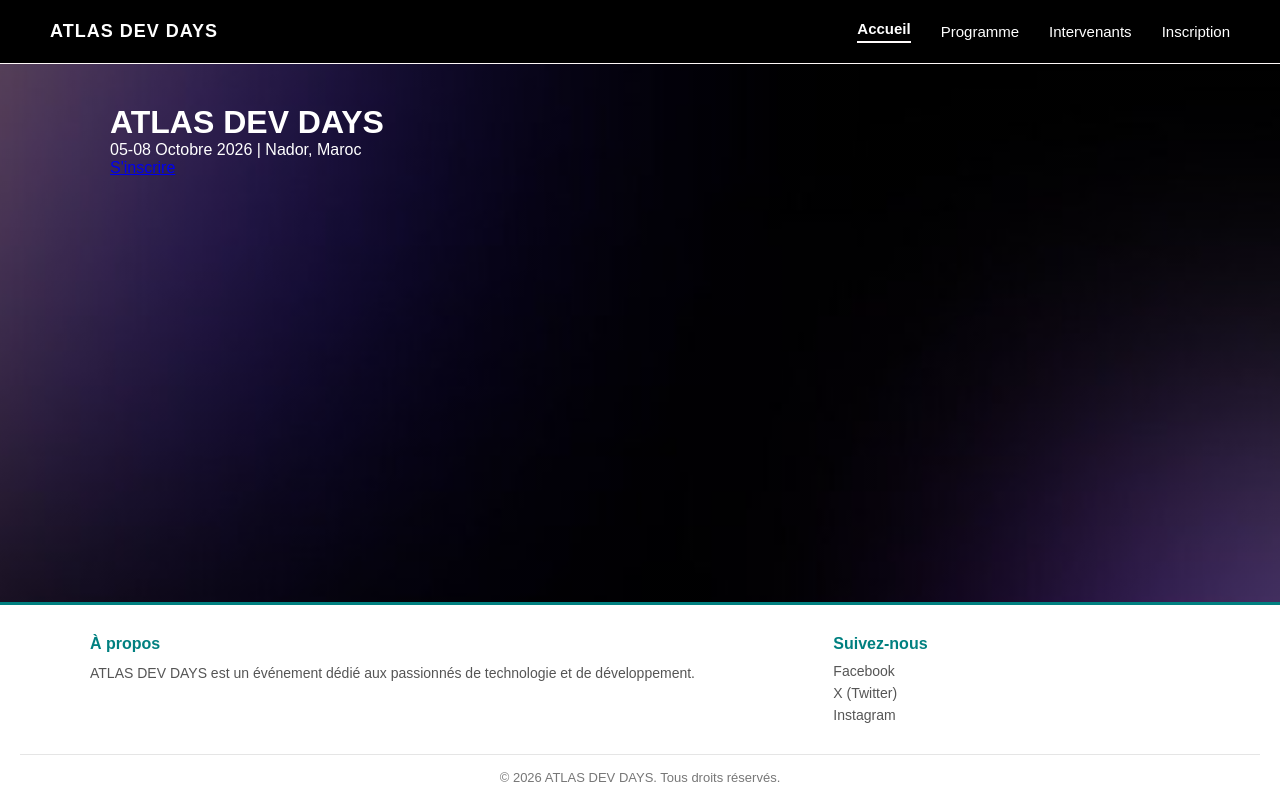
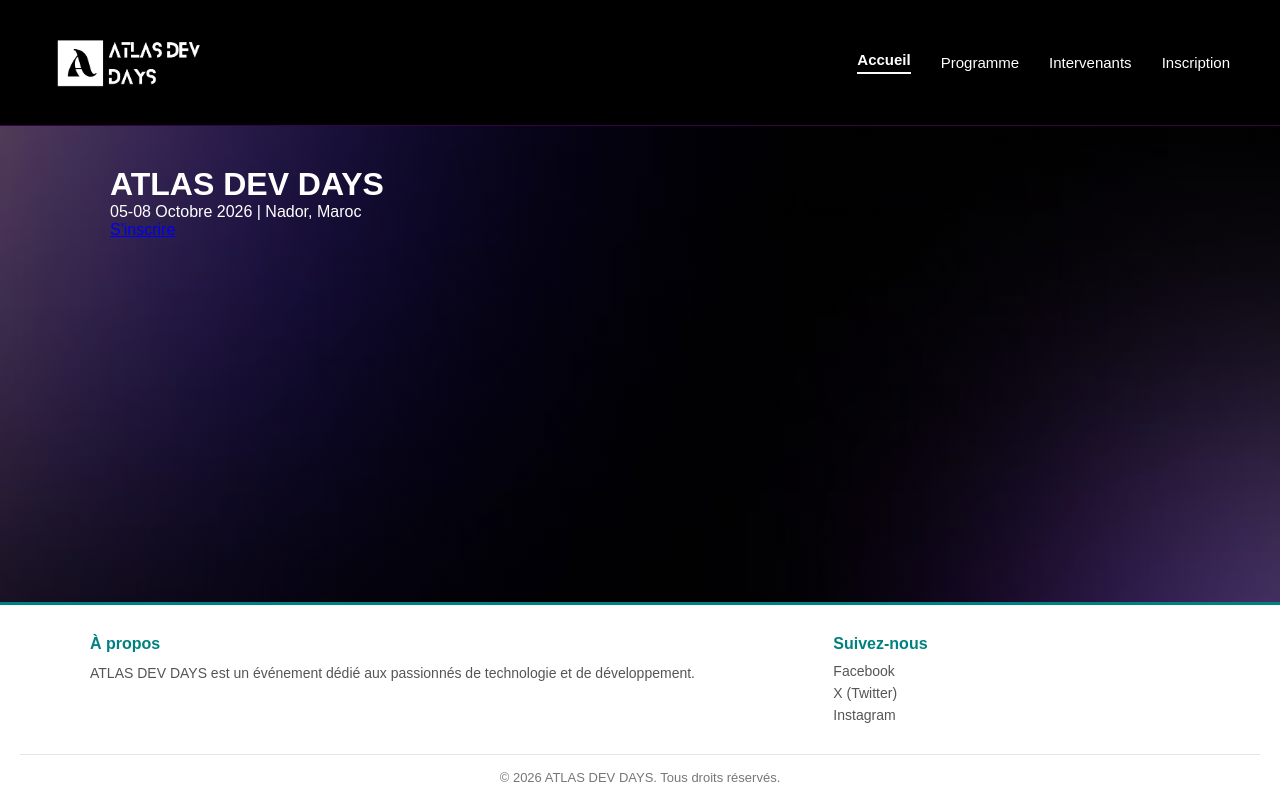
Before and after one commit to moelayachi94-lgtm/atlas-dev-days, a plain HTML site: page index.html in a window 1280 px wide. Drawn offline with Linux system fonts and the light colour scheme.

Commit message:
header logo done

```diff
--- a/index.html
+++ b/index.html
@@ -8,9 +8,11 @@
   </head>
   <body>
     <header>
-      <div class="logo">ATLAS DEV DAYS</div>
+      <a href="index.html" class="logo">
+        <img src="images/logo.png" alt="Logo Atlas Dev Days"
+      /></a>
       <nav>
-        <a href="index.html"class="active">Accueil</a>
+        <a href="index.html" class="active">Accueil</a>
         <a href="programme.html">Programme</a>
         <a href="intervenants.html">Intervenants</a>
         <a href="inscription.html">Inscription</a>
@@ -18,16 +20,20 @@
     </header>
 
     <main>
+      <div class="hero-content">
         <h1>ATLAS DEV DAYS</h1>
         <p>05-08 Octobre 2026 | Nador, Maroc</p>
-      <a href="inscription.html">S'inscrire</a>
+        <a href="inscription.html" class="cta-button">S'inscrire</a>
+      </div>
     </main>
     <footer>
       <div class="footer-container">
-
         <div class="footer-about">
           <h3>À propos</h3>
-      <p>ATLAS DEV DAYS est un événement dédié aux passionnés de technologie et de développement.</p>
+          <p>
+            ATLAS DEV DAYS est un événement dédié aux passionnés de technologie
+            et de développement.
+          </p>
         </div>
 
         <div class="footer-social">
@@ -36,7 +42,6 @@
           <a href="https://x.com/">X (Twitter)</a>
           <a href="https://www.instagram.com/">Instagram</a>
         </div>
-
       </div>
 
       <div class="footer-bottom">
--- a/style.css
+++ b/style.css
@@ -26,8 +26,8 @@ header {
   display: flex;
   justify-content: space-between;
   align-items: center;
-  padding: 20px 50px;
-  border-bottom: 1px solid #fdf7f7;
+  padding: 35px 50px;
+  border-bottom: 1px solid #350148;
 }
 .logo {
   font-weight: 900;
@@ -49,7 +49,7 @@ nav a {
   transition: color 0.2s ease;
 }
 nav a:hover {
-  color: #000000;
+  color: #350148;
 }
 nav a.active {
   color: #ffffff;
@@ -122,3 +122,8 @@ footer {
   font-size: 13px;
   color: #777777;
 }
+.logo img {
+  height: 55px;
+  width: auto;
+  display: block;
+}
```
Also changed, not shown: inscription.html (+2 -1 lines), intervenants.html (+2 -1 lines), programme.html (+2 -1 lines), images/Logo.png (added). Lines whose indentation alone changed are shown as unchanged.
